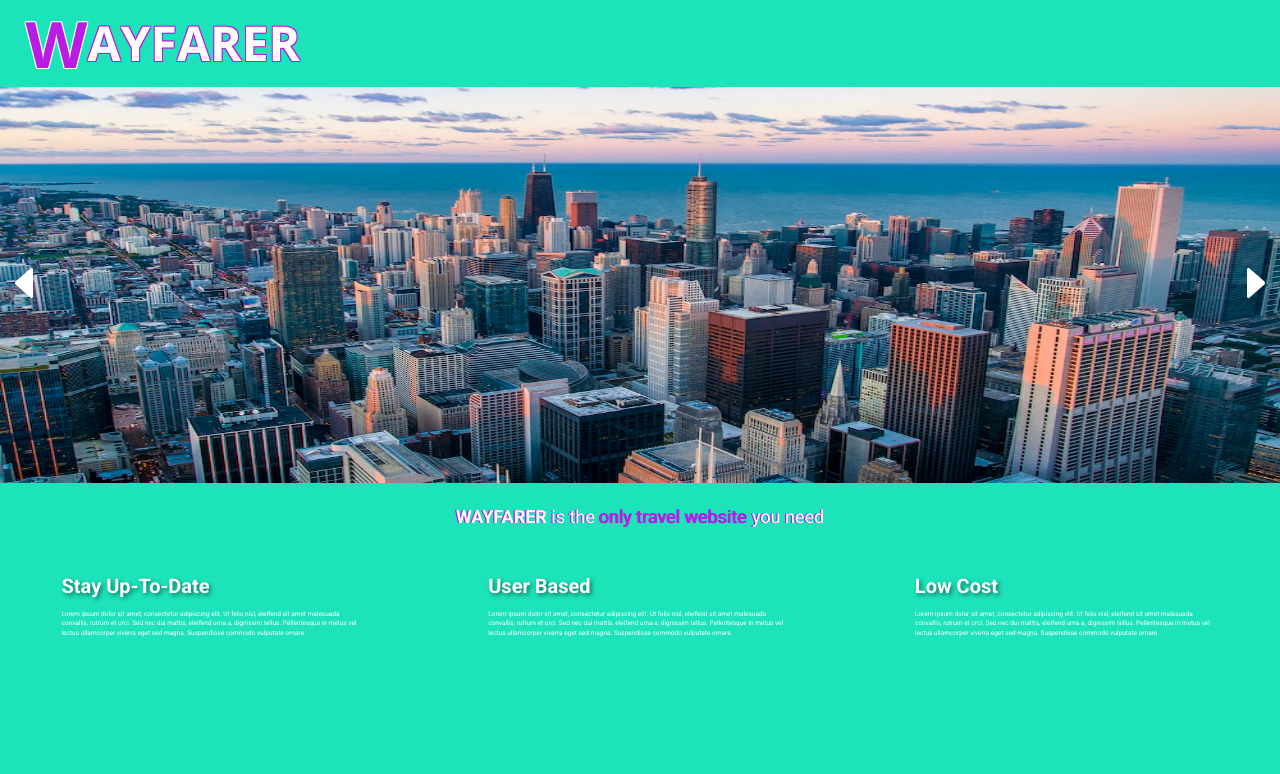
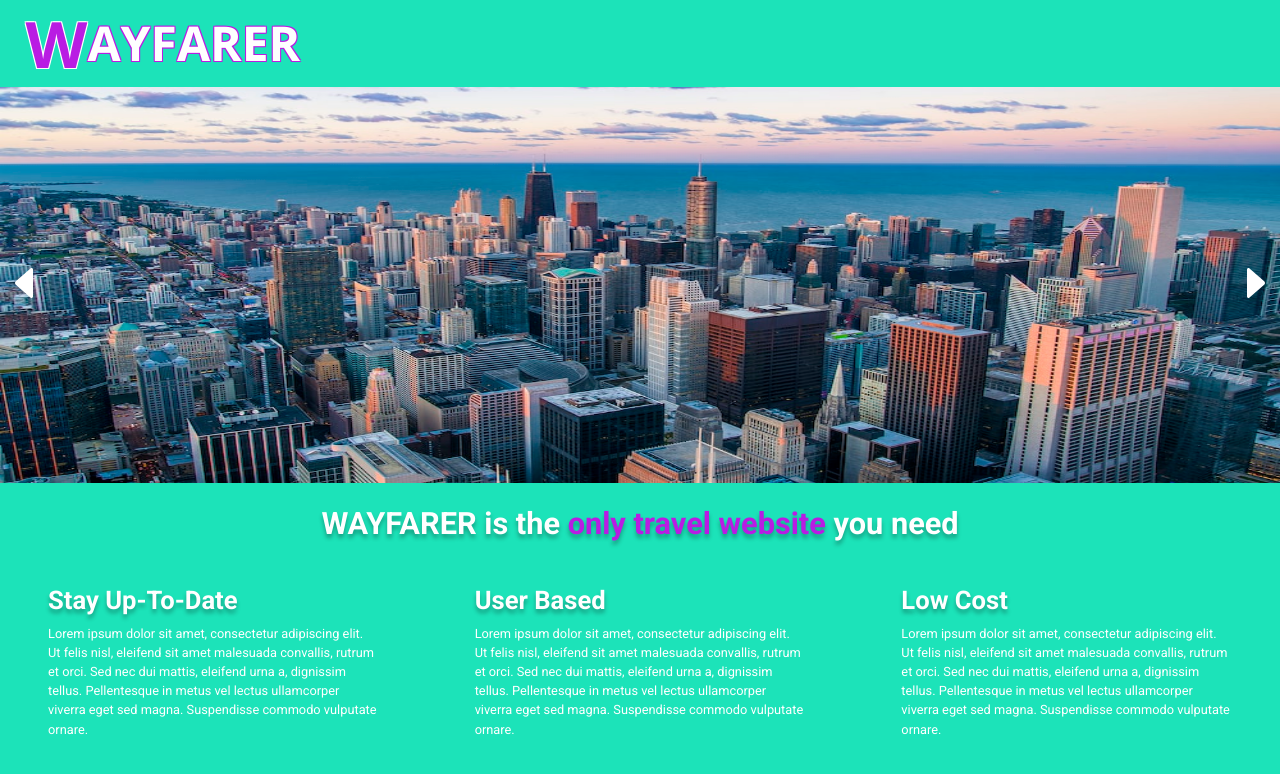
Before and after one commit to pophero110/Wayfarer, an Angular app: page / in a window 1280 px wide. Shown: the top 774 px of the page. Built offline with nearby package versions, Linux system fonts and the light colour scheme.

Commit message:
Adjust hero section style

```diff
--- a/src/app/callout/callout.component.css
+++ b/src/app/callout/callout.component.css
@@ -1,17 +1,16 @@
-.callout__brand{
-    text-transform: uppercase;
-    color: white;
-    font-weight: bold;
+.callout {
+  color: white;
+  text-align: center;
+  font-size: 2.4vw;
+  text-shadow: var(--text-dropshadow);
+  font-weight: bold;
 }
-.callout__colored{
-    color: var(--accent-color);
-    /* font-weight: bold; */
 
+.callout__brand {
+  text-transform: uppercase;
+  color: white;
 }
-.callout{
-    color: white;
-    text-align: center;
-    font-size: 1.8rem;
-    font-weight: light;
-    text-shadow:  -1px 0 var(--accent-color), -1.1px 0 var(--accent-color);
+
+.callout__colored {
+  color: var(--accent-color);
 }
--- a/src/app/callout/callout.component.html
+++ b/src/app/callout/callout.component.html
@@ -1,2 +1,4 @@
-<h2 class="callout"><span class="callout__brand">Wayfarer</span> is the <span class="callout__colored">only travel website</span>
-    you need</h2>
+<h2 class="callout">
+  <span class="callout__brand">Wayfarer</span> is the
+  <span class="callout__colored">only travel website</span> you need
+</h2>
--- a/src/app/topics/topics.component.css
+++ b/src/app/topics/topics.component.css
@@ -1,14 +1,15 @@
-.topics{
-    text-transform: uppercase;
+.card {
+  background-color: transparent;
+  box-shadow: none;
+  color: white;
+  padding: 0 2.4rem;
 }
-.card{
-    background-color: transparent;
-    box-shadow: none;
-    color: white;
-    padding: 0 3rem;
+.card-title {
+  font-size: 2vw;
+  white-space: nowrap;
+  font-weight: bold;
+  text-shadow: var(--text-dropshadow);
 }
-.card-title{
-    font-size: 2rem;
-    font-weight: bold;
-    text-shadow: 2px 2px 4px rgba(0, 0, 0, 0.5);
+.card-content {
+  font-size: 1vw;
 }
--- a/src/app/topics/topics.component.html
+++ b/src/app/topics/topics.component.html
@@ -1,12 +1,6 @@
-
-<div class="row">
-    <div class="col s12">
-      <div class="card">
-        <div class="card-content white-text">
-          <span class="card-title">{{title}}</span>
-          <ng-content></ng-content>
-        </div>
-
-      </div>
-    </div>
+<div class="card">
+  <div class="card-content white-text">
+    <span class="card-title">{{ title }}</span>
+    <ng-content></ng-content>
   </div>
+</div>
```
